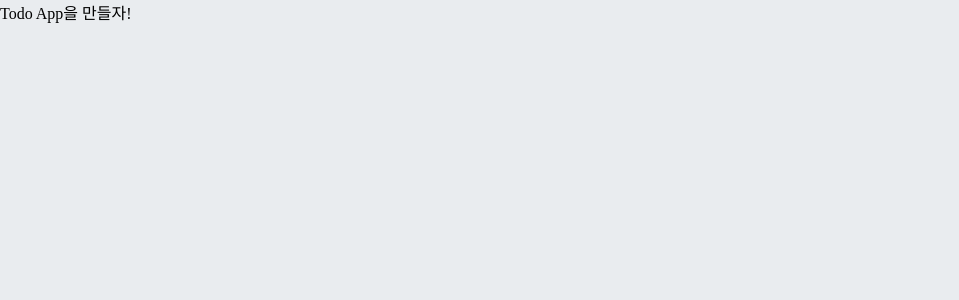
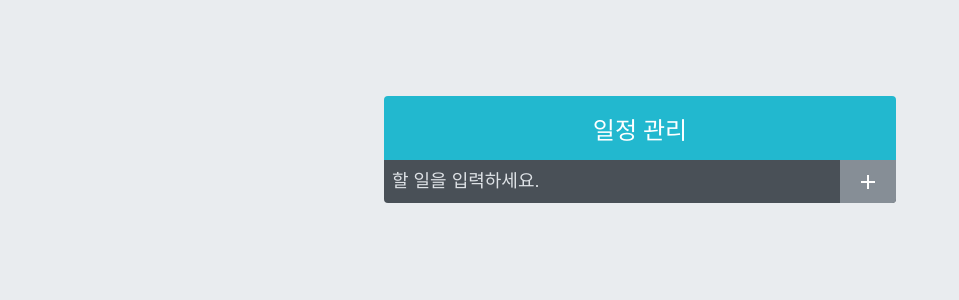
Before and after one commit to HyungwonJin/todo-app, a React (Create React App) app: page / in a window 1280 px wide. Shown: the top 300 px of the page, without its empty margins (0-959 px from the left). Built offline with nearby package versions, Linux system fonts and the light colour scheme.

Commit message:
feat: Create TodoTemplate & TodoInsert Component

```diff
--- /dev/null
+++ b/jsconfig.json
@@ -0,0 +1,5 @@
+{
+  "compilerOptions": {
+    "target": "ES6"
+  }
+}
--- a/src/App.js
+++ b/src/App.js
@@ -1,7 +1,13 @@
 import React from 'react';
+import TodoTemplate from './component/TodoTemplate';
+import TodoInsert from './component/TodoInsert';
 
 const App = () => {
-  return <div>Todo App을 만들자!</div>;
+  return (
+    <TodoTemplate>
+      <TodoInsert />
+    </TodoTemplate>
+  );
 };
 
 export default App;
--- /dev/null
+++ b/src/component/TodoInsert.js
@@ -0,0 +1,16 @@
+import React from 'react';
+import { MdAdd } from 'react-icons/md';
+import './TodoInsert.scss';
+
+const TodoInsert = () => {
+  return (
+    <form className="TodoInsert">
+      <input placeholder="할 일을 입력하세요." />
+      <button type="submit">
+        <MdAdd />
+      </button>
+    </form>
+  );
+};
+
+export default TodoInsert;
--- /dev/null
+++ b/src/component/TodoInsert.scss
@@ -0,0 +1,34 @@
+.TodoInsert {
+  display: flex;
+  background: #495057;
+  input {
+    background: none;
+    outline: none;
+    border: none;
+    padding: 0.5rem;
+    font-size: 1.125rem;
+    line-height: 1.5;
+    color: white;
+    &::placeholder {
+      color: #dee2e6;
+    }
+    flex: 1; // 버튼을 제외한 영역을 모두 차지하기
+  }
+  button {
+    background: none;
+    outline: none;
+    border: none;
+    background: #868e96;
+    color: white;
+    padding-left: 1rem;
+    padding-right: 1rem;
+    font-size: 1.5rem;
+    display: flex;
+    align-items: center;
+    cursor: pointer;
+    transition: 0.1s background ease-in;
+    &:hover {
+      background: #adb5bd;
+    }
+  }
+}
--- /dev/null
+++ b/src/component/TodoTemplate.js
@@ -0,0 +1,13 @@
+import React from 'react';
+import './TodoTemplate.scss';
+
+const TodoTemplate = ({ children }) => {
+  return (
+    <div className="TodoTemplate">
+      <div className="app-title">일정 관리</div>
+      <div className="content">{children}</div>
+    </div>
+  );
+};
+
+export default TodoTemplate;
--- /dev/null
+++ b/src/component/TodoTemplate.scss
@@ -0,0 +1,22 @@
+.TodoTemplate {
+  width: 512px;
+  margin-left: auto;
+  margin-right: auto;
+  margin-top: 6rem;
+  border-radius: 4px;
+  overflow: hidden;
+
+  .app-title {
+    background: #22b8cf;
+    color: white;
+    height: 4rem;
+    font-size: 1.5rem;
+    display: flex;
+    align-items: center;
+    justify-content: center;
+  }
+
+  .content {
+    background: white;
+  }
+}
```
Also changed, not shown: 1 other file (tests, documents, lock files or other folders).
